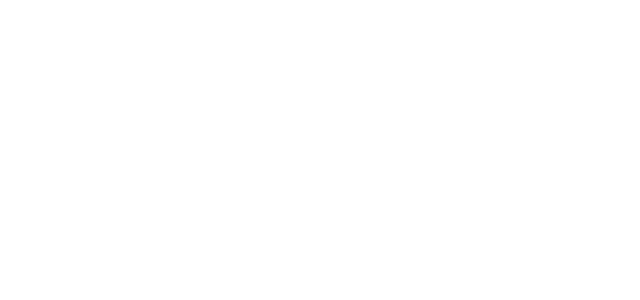
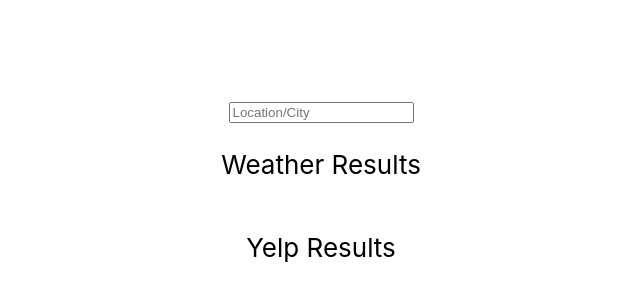
Before and after one commit to Eilima/Traveler, a React (Create React App) app: page / in a window 1280 px wide. Shown: the part 210-510 px from the top of the page, without its empty margins (319-959 px from the left). Built offline with nearby package versions, Linux system fonts and the light colour scheme.

Commit message:
Initialize react classes and import them

```diff
--- a/src/App.js
+++ b/src/App.js
@@ -1,8 +1,17 @@
 import React from "react";
 import "./App.css";
+import { SearchBar } from "./Components/SearchBar/SeachBar";
+import { WeatherResults } from "./Components/WeatherResults/WeatherResults";
+import { YelpResults } from "./Components/YelpResults/YelpResults";
 
 function App() {
-  return <div className="App"></div>;
+  return (
+    <div className="App">
+      <SearchBar />
+      <WeatherResults />
+      <YelpResults />
+    </div>
+  );
 }
 
 export default App;
--- a/src/Components/SearchBar/SeachBar.jsx
+++ b/src/Components/SearchBar/SeachBar.jsx
@@ -0,0 +1,11 @@
+import React from "react";
+
+export class SearchBar extends React.Component {
+  render() {
+    return (
+      <div>
+        <input placeholder="Location/City"></input>
+      </div>
+    );
+  }
+}
--- a/src/Components/WeatherResults/WeatherResults.jsx
+++ b/src/Components/WeatherResults/WeatherResults.jsx
@@ -0,0 +1,11 @@
+import React from "react";
+
+export class WeatherResults extends React.Component {
+  render() {
+    return (
+      <div>
+        <p>Weather Results</p>
+      </div>
+    );
+  }
+}
--- a/src/Components/YelpResults/YelpResults.jsx
+++ b/src/Components/YelpResults/YelpResults.jsx
@@ -0,0 +1,11 @@
+import React from "react";
+
+export class YelpResults extends React.Component {
+  render() {
+    return (
+      <div>
+        <p>Yelp Results</p>
+      </div>
+    );
+  }
+}
```
